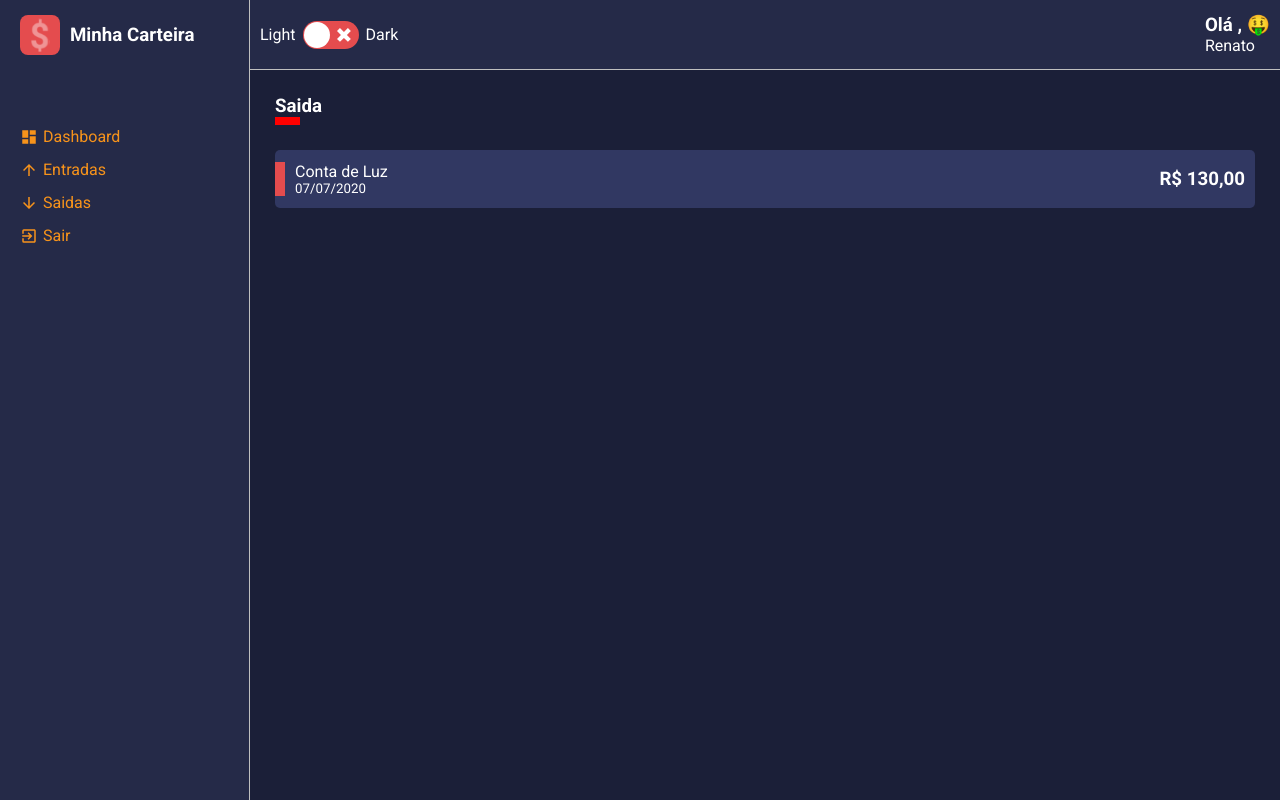
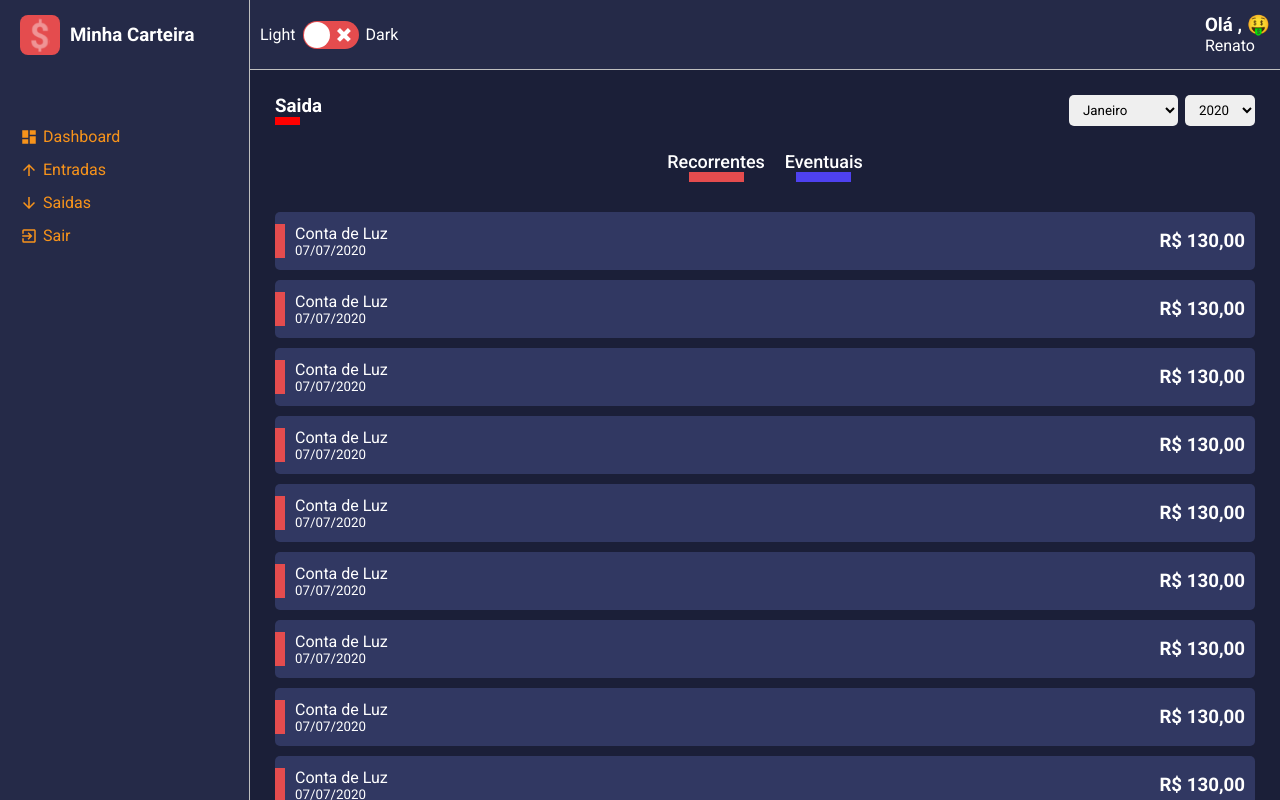
Before and after one commit to renatocantarino/dashboard-react-typescript, a React (Create React App) app: page /list/1 in a window 1280 px wide. Built offline with nearby package versions, Linux system fonts and the light colour scheme.

Commit message:
filters, utils dates

```diff
--- /dev/null
+++ b/src/Utils/Dates.ts
@@ -0,0 +1,50 @@
+const Meses = [
+    {
+        value: 1, label: 'Janeiro'
+    },
+    {
+        value: 2, label: 'Feveiro'
+    },
+    {
+        value: 3, label: 'Março'
+    },
+    {
+        value: 4, label: 'Abril'
+    },
+    {
+        value: 5, label: 'Maio'
+    },
+    {
+        value: 6, label: 'Junho'
+    },
+    {
+        value: 7, label: 'Julho'
+    },
+    {
+        value: 8, label: 'Agosto'
+    },
+    {
+        value: 9, label: 'Setembro'
+    },
+    {
+        value: 10, label: 'Outubro'
+    },
+    {
+        value: 11, label: 'Novemento'
+    },
+    {
+        value: 12, label: 'Dezembro'
+    },
+
+];
+
+
+const Anos = [
+    { value: 2020, label: '2020' },
+    { value: 2021, label: '2021' }
+]
+
+
+
+
+export { Meses, Anos }
--- a/src/components/Content/styles.ts
+++ b/src/components/Content/styles.ts
@@ -6,4 +6,17 @@ export const Container = styled.div`
     color:  ${props => props.theme.colors.white};
 
     padding: 25px;
+
+    height: calc(100vh - 70px);
+    overflow-y: scroll;
+
+    ::-webkit-scrollbar{
+        width: 8px;
+
+    }
+    ::-webkit-scrollbar-thumb{
+        background: ${props => props.theme.colors.gray} ;
+        border-radius: 5px;
+
+    }
 `;
--- a/src/pages/List/index.tsx
+++ b/src/pages/List/index.tsx
@@ -1,7 +1,10 @@
 import React from 'react';
 import ContentHeader from '../../components/ContentHeader';
 import FinanceCard from '../../shared/FinanceCard';
-import { Container, Content } from './styles';
+import { Container, Content, Filters } from './styles';
+
+import { Meses, Anos } from '../../Utils/Dates'
+import SelectInput from '../../shared/SelectInput';
 
 
 //FC = funcional componente
@@ -10,10 +13,45 @@ const List: React.FC = () => {
     return (
         <Container>
             <ContentHeader title='Saida' lineColor='red'>
+                <SelectInput options={Meses} />
+                <SelectInput options={Anos} />
             </ContentHeader>
 
+            <Filters>
+                <button type='button'
+                    className='tag-filter tag-recorrente'>Recorrentes</button>
+                <button
+                    className='tag-filter tag-eventual'
+                    type='button'>Eventuais</button>
+
+            </Filters>
+
             <Content>
-                <FinanceCard color='#313862' tagColor='#E44C4E' title='Conta de Luz'
+                <FinanceCard tagColor='#E44C4E' title='Conta de Luz'
+                    subTitle='07/07/2020' amount='R$ 130,00' />
+                <FinanceCard tagColor='#E44C4E' title='Conta de Luz'
+                    subTitle='07/07/2020' amount='R$ 130,00' />
+                <FinanceCard tagColor='#E44C4E' title='Conta de Luz'
+                    subTitle='07/07/2020' amount='R$ 130,00' />
+                <FinanceCard tagColor='#E44C4E' title='Conta de Luz'
+                    subTitle='07/07/2020' amount='R$ 130,00' />
+                <FinanceCard tagColor='#E44C4E' title='Conta de Luz'
+                    subTitle='07/07/2020' amount='R$ 130,00' />
+                <FinanceCard tagColor='#E44C4E' title='Conta de Luz'
+                    subTitle='07/07/2020' amount='R$ 130,00' />
+                <FinanceCard tagColor='#E44C4E' title='Conta de Luz'
+                    subTitle='07/07/2020' amount='R$ 130,00' />
+                <FinanceCard tagColor='#E44C4E' title='Conta de Luz'
+                    subTitle='07/07/2020' amount='R$ 130,00' />
+                <FinanceCard tagColor='#E44C4E' title='Conta de Luz'
+                    subTitle='07/07/2020' amount='R$ 130,00' />
+                <FinanceCard tagColor='#E44C4E' title='Conta de Luz'
+                    subTitle='07/07/2020' amount='R$ 130,00' />
+                <FinanceCard tagColor='#E44C4E' title='Conta de Luz'
+                    subTitle='07/07/2020' amount='R$ 130,00' />
+                <FinanceCard tagColor='#E44C4E' title='Conta de Luz'
+                    subTitle='07/07/2020' amount='R$ 130,00' />
+                <FinanceCard tagColor='#E44C4E' title='Conta de Luz'
                     subTitle='07/07/2020' amount='R$ 130,00' />
             </Content>
         </Container>
--- a/src/pages/List/styles.ts
+++ b/src/pages/List/styles.ts
@@ -7,3 +7,43 @@ export const Container = styled.div`
 export const Content = styled.div`
 
 `;
+
+export const Filters = styled.div`
+        width: 100%;
+        display: flex;
+        justify-content: center;
+        margin-bottom: 30px;
+
+    .tag-filter{
+        font-size: 18px;
+        font-weight: 500;
+        background: none;
+        color:  ${props => props.theme.colors.white};
+
+        margin: 0 10px;
+        transition: opacity .3s;
+
+        :hover{
+            opacity: .7;
+        }
+
+
+    }
+
+    .tag-recorrente::after{
+            content: '';
+            display: block;
+            width: 55px;
+            margin: 0 auto;
+            border-bottom: 10px solid   ${props => props.theme.colors.warning};
+        }
+
+
+        .tag-eventual::after{
+            content: '';
+            display: block;
+            width: 55px;
+            margin: 0 auto;
+            border-bottom: 10px solid   ${props => props.theme.colors.sucess};
+        }
+`;
--- a/src/shared/FinanceCard/index.tsx
+++ b/src/shared/FinanceCard/index.tsx
@@ -2,15 +2,15 @@ import React from 'react';
 import { Container, Tag } from "./styles";
 
 declare interface ICardProps {
-    color: string
+    //color: string
     tagColor: string
     title: string
     subTitle: string
     amount: string
 }
 
-const FinanceCard: React.FC<ICardProps> = ({ color, tagColor, title, subTitle, amount }) => (
-    <Container color={color}>
+const FinanceCard: React.FC<ICardProps> = ({ tagColor, title, subTitle, amount }) => (
+    <Container>
         <Tag color={tagColor} />
         <div>
             <span>{title}</span>
--- a/src/shared/FinanceCard/styles.ts
+++ b/src/shared/FinanceCard/styles.ts
@@ -1,15 +1,13 @@
 import styled from 'styled-components';
 
-declare interface IContainerProps {
-    color: string
-}
+
 
 declare interface ITagProps {
     color: string
 }
 
-export const Container = styled.li<IContainerProps>`
-    background-color: ${props => props.color};
+export const Container = styled.li`
+    background-color: ${props => props.theme.colors.tertiary};
     list-style: none;
     border-radius: 5px;
     margin: 10px 0;
```
Also changed, not shown: src/pages/Dashboard/index.tsx (+3 -6 lines).
